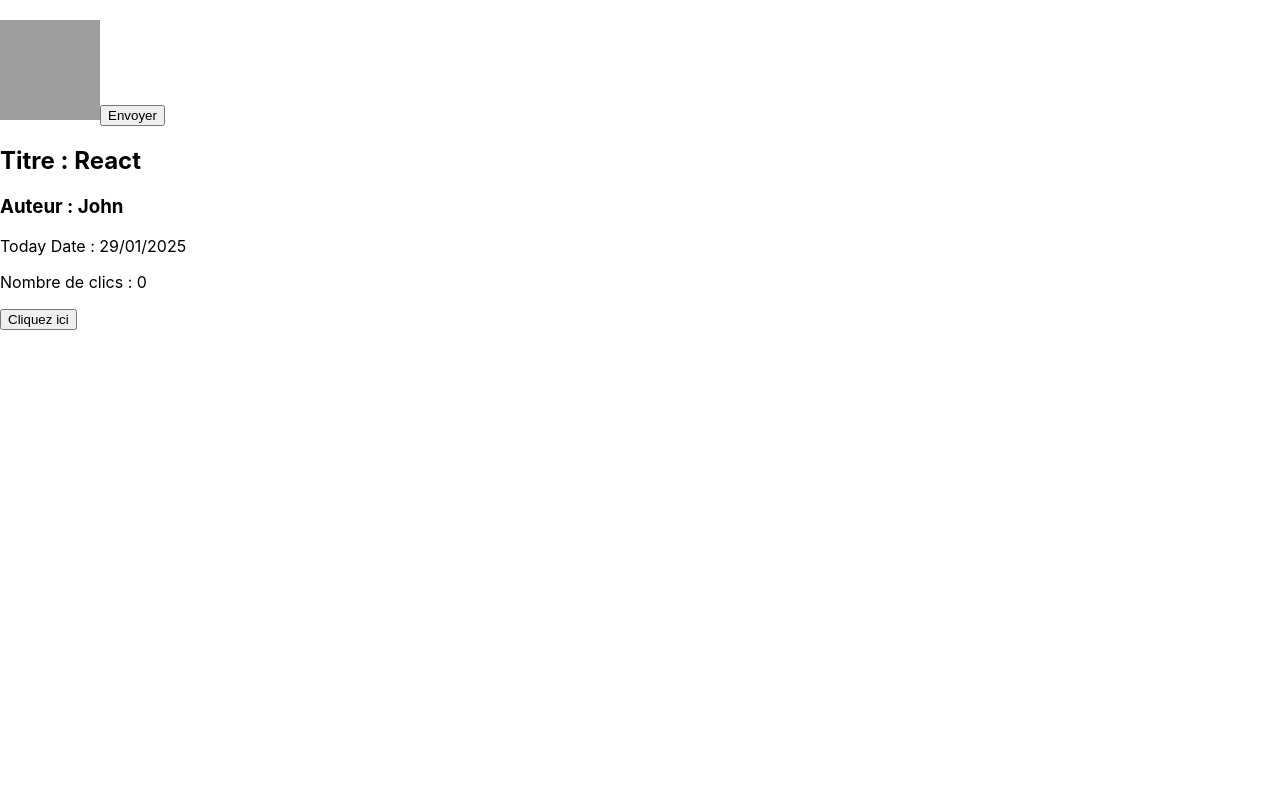
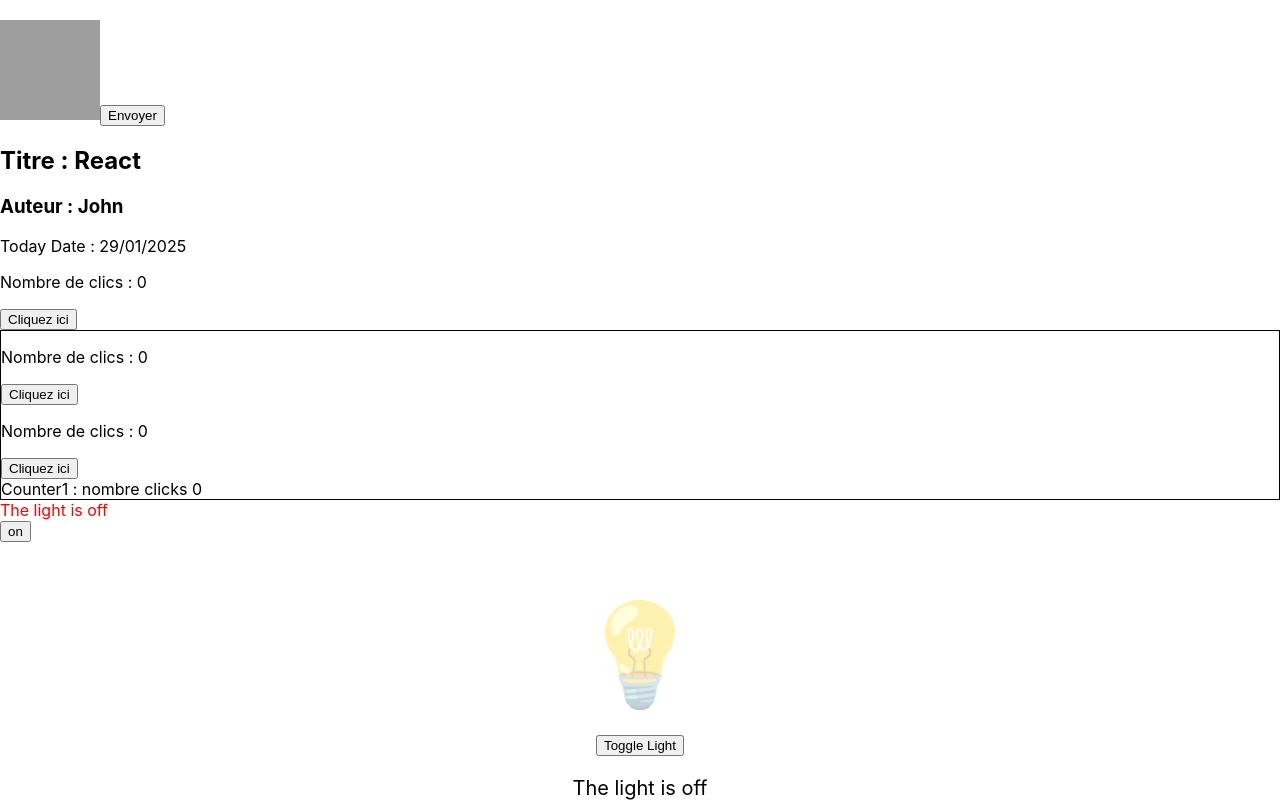
Before and after one commit to abjava88/cours-react1, a React (Create React App) app: page / in a window 1280 px wide. Shown: the part 716-1516 px from the top of the page. Before the commit the page ends 1046 px from the top, so only its background shows below. Built offline with nearby package versions, Linux system fonts and the light colour scheme; grey boxes are pictures that could not be loaded; the HTML template or start-up script is replaced by a standard one.

Commit message:
Hoks etat - exercise.

```diff
--- a/src/App.js
+++ b/src/App.js
@@ -8,6 +8,9 @@ import Title2 from "./components/ch03/Title2";
 import Title3 from "./components/ch03/Title3";
 import TodayDate from "./components/ch03/TodayDate";
 import Counter from "./components/ch04/Counter";
+import PageCounter from "./components/ch04/PageCounter";
+import ToggleLight from "./components/ch04/ToggleLight";
+import ToggleLightPlus from "./components/ch04/ToggleLightPlus";
 
 function App() {
   return (
@@ -29,6 +32,9 @@ function App() {
       </Book2>
       <TodayDate />
       <Counter />
+      <PageCounter />
+      <ToggleLight />
+      <ToggleLightPlus />
     </div>
   );
 }
--- /dev/null
+++ b/src/components/ch04/Counter1.jsx
@@ -0,0 +1,8 @@
+import React from "react";
+
+const Counter1 = ({ click = 0 }) => {
+  console.log("Counter1 has rendered");
+  return <div>Counter1 : nombre clicks {click}</div>;
+};
+
+export default Counter1;
--- /dev/null
+++ b/src/components/ch04/PageCounter.jsx
@@ -0,0 +1,23 @@
+import React, { useState } from "react";
+import Counter from "./Counter";
+import Counter1 from "./Counter1";
+
+const PageCounter = () => {
+  const [click, setClick] = useState(0);
+  const handleClick = (count) => {
+    setClick(count);
+  };
+  console.log(`Counter render`);
+  return (
+    <>
+      <div style={{ border: "1px solid" }}>
+        <p>Nombre de clics : {click}</p>
+        <button onClick={() => handleClick(click + 1)}>Cliquez ici</button>
+        <Counter />
+        <Counter1 click = {click}/>
+      </div>
+    </>
+  );
+};
+
+export default PageCounter;
--- /dev/null
+++ b/src/components/ch04/ToggleLight.jsx
@@ -0,0 +1,18 @@
+import React, { useState } from "react";
+
+const ToggleLight = () => {
+  const [isOn, setIsOn] = useState(false);
+
+  const messageStyle = {
+    color: isOn ? "green" : "red",
+  };
+
+  return (
+    <>
+      <div style={messageStyle}>The light is {isOn ? " on" : " off"}</div>
+      <button onClick={() => setIsOn(!isOn)}>{isOn ? "off" : "on"}</button>
+    </>
+  );
+};
+
+export default ToggleLight;
--- /dev/null
+++ b/src/components/ch04/ToggleLightPlus.jsx
@@ -0,0 +1,34 @@
+import React, { useState } from 'react';
+
+const ToggleLightPlus = () => {
+  const [isOn, setIsOn] = useState(false);
+
+  const toggleLight = () => {
+    setIsOn(!isOn);
+  };
+
+  return (
+    <div style={{ textAlign: 'center', marginTop: '50px' }}>
+      <div
+        style={{
+          fontSize: '100px',
+          marginBottom: '20px',
+          transition: 'all 0.1s ease', // transition fluide pour l'animation
+          color: isOn ? '#FFEB3B' : 'rgba(255, 235, 59, 0.3)', // jaune quand allumé, transparent quand éteint
+        }}
+      >
+        💡
+      </div>
+
+      <button onClick={toggleLight}>
+        Toggle Light
+      </button>
+
+      <div style={{ marginTop: '20px', fontSize: '20px' }}>
+        {isOn ? 'The light is on' : 'The light is off'}
+      </div>
+    </div>
+  );
+};
+
+export default ToggleLightPlus;
```
Also changed, not shown: src/components/ch04/Counter.jsx (renamed from src/components/ch04/Counter.js).
